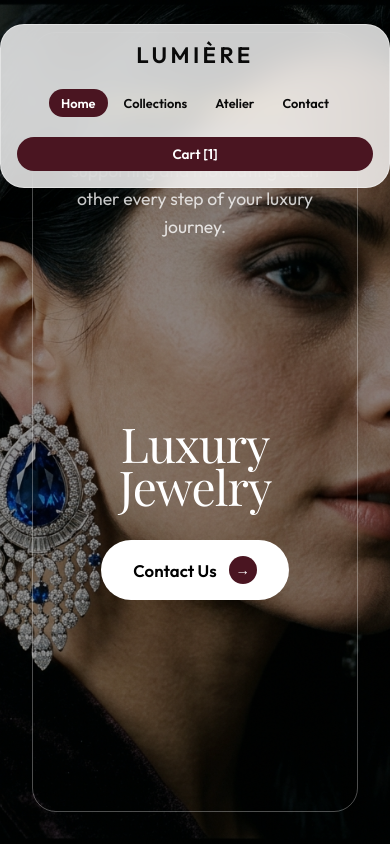
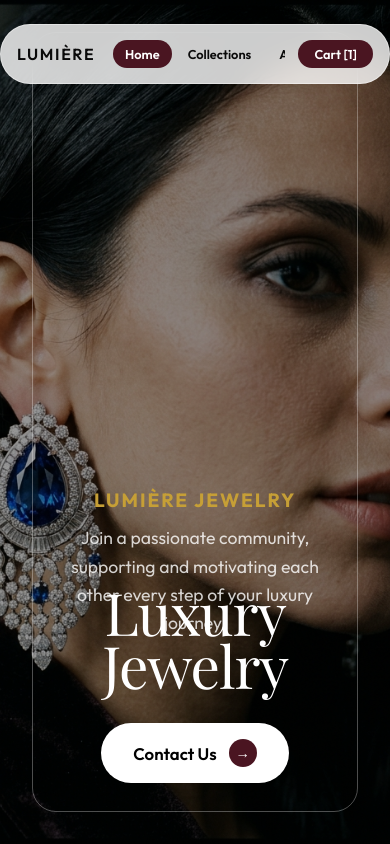
Before and after one commit to Royson-salis-18/lumiere, a React (Vite) app: page / in a window 390 px wide. Shown: the top 844 px of the page. Built offline with nearby package versions, Linux system fonts and the light colour scheme; a web font is replaced by a local one.

Commit message:
fix: refactored mobile nav and hero layout to prevent overlap and stacking issues

```diff
--- a/src/index.css
+++ b/src/index.css
@@ -557,12 +557,58 @@ button { background: none; border: none; cursor: pointer; font-family: inherit;
   .structured-grid { grid-template-columns: 1fr; }
   .stats-grid { grid-template-columns: 1fr; }
   .collection-header-row { flex-direction: column; align-items: flex-start; gap: 24px; margin-bottom: 40px; }
-  .hero-paragraph { position: relative !important; bottom: auto !important; right: auto !important; left: auto !important; text-align: center !important; margin-top: 40px; }
   .collection-header-desc { text-align: left; padding-right: 0; border-right: none; padding-left: 24px; border-left: 2px solid var(--accent-gold); max-width: 100%; }
 
   /* Mobile Navigation Fixes */
-  .nav-container { flex-direction: column; gap: 16px; padding: 16px !important; height: auto !important; border-radius: 24px !important; }
-  .nav-pill-link { padding: 6px 12px !important; font-size: 0.8rem !important; }
-  .nav-btn-cart { padding: 8px 16px !important; font-size: 0.85rem !important; width: 100%; text-align: center; }
-  .nav-actions { width: 100%; }
+  .nav-container {
+    flex-direction: row;
+    gap: 8px;
+    padding: 8px 16px !important;
+    height: 60px !important;
+    border-radius: 50px !important;
+    justify-content: space-between;
+  }
+  .nav-brand { font-size: 1rem !important; letter-spacing: 0.1em !important; }
+  .nav-pill {
+    flex-wrap: nowrap;
+    overflow-x: auto;
+    scrollbar-width: none;
+    -ms-overflow-style: none;
+    max-width: 45vw;
+    justify-content: flex-start;
+  }
+  .nav-pill::-webkit-scrollbar { display: none; }
+  .nav-pill-link { padding: 6px 12px !important; font-size: 0.8rem !important; white-space: nowrap; }
+  .nav-btn-cart { padding: 6px 16px !important; font-size: 0.8rem !important; }
+  .nav-actions { width: auto; }
+
+  /* Mobile Hero Fixes */
+  .hero-inset {
+    display: flex;
+    flex-direction: column;
+    justify-content: center;
+    align-items: center;
+    padding: 100px 5vw 40px !important;
+  }
+  .hero-text-container {
+    position: relative !important;
+    transform: none !important;
+    right: auto !important;
+    left: auto !important;
+    bottom: auto !important;
+    text-align: center;
+    align-items: center;
+    margin-bottom: 24px;
+  }
+  .text-massive {
+    font-size: clamp(3.5rem, 15vw, 6rem) !important;
+  }
+  .hero-paragraph {
+    position: relative !important;
+    bottom: auto !important;
+    right: auto !important;
+    left: auto !important;
+    text-align: center !important;
+    margin-top: 0 !important;
+  }
 }
```
